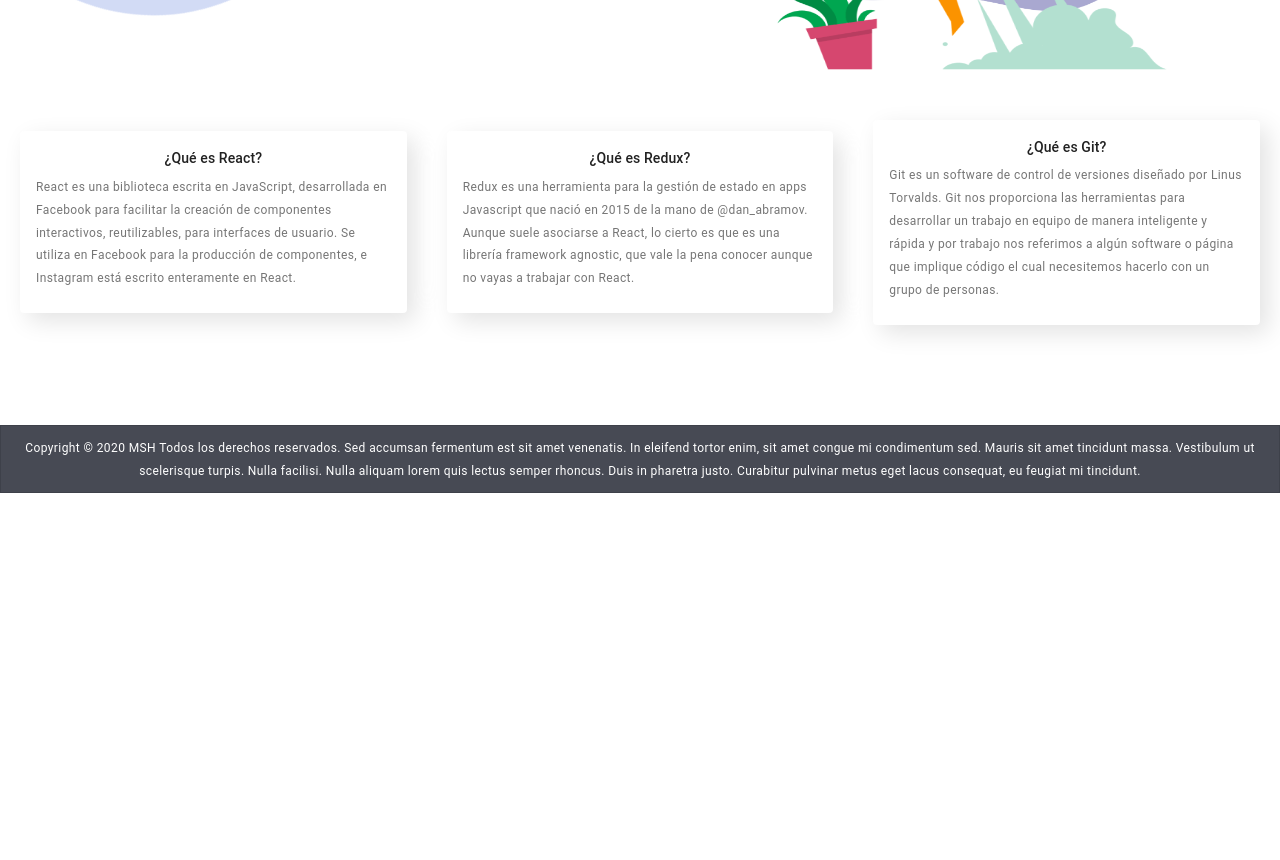
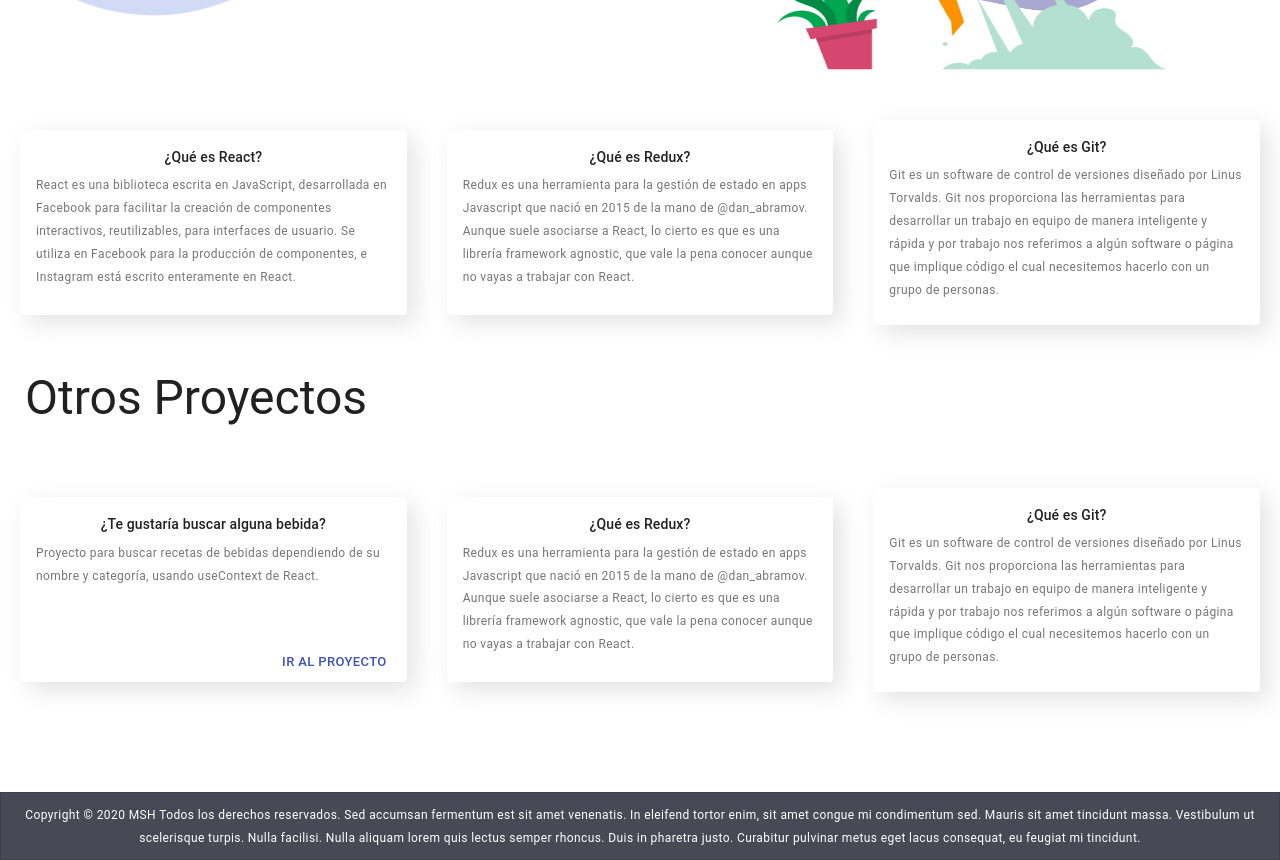
Before and after one commit to MarisolH/ReactTraining, a React (Create React App) app: page / in a window 1280 px wide. Shown: the part 540-1400 px from the top of the page. Before the commit the page ends 1033 px from the top, so only its background shows below. Built offline with nearby package versions, Linux system fonts and the light colour scheme.

Commit message:
added bebidas screen

```diff
--- a/package.json
+++ b/package.json
@@ -3,9 +3,12 @@
   "version": "0.1.0",
   "private": true,
   "dependencies": {
+    "@emotion/core": "^10.0.28",
+    "@emotion/styled": "^10.0.27",
     "@material-ui/core": "^4.6.0",
     "@material-ui/icons": "^4.5.1",
     "axios": "^0.19.0",
+    "express": "^4.17.1",
     "prop-types": "^15.7.2",
     "react": "^16.11.0",
     "react-dom": "^16.11.0",
@@ -14,6 +17,7 @@
     "react-router-dom": "^5.1.2",
     "react-scripts": "^3.3.0",
     "redux": "^4.0.4",
+    "redux-saga": "^1.1.3",
     "redux-thunk": "^2.3.0"
   },
   "scripts": {
--- a/src/App.js
+++ b/src/App.js
@@ -5,6 +5,7 @@ import MigueScreen from './screens/MigueScreen'
 import JaviScreen from './screens/JaviScreen'
 import VicScreen from './screens/VicScreen'
 import RodoScreen from './screens/RodoScreen'
+import BebidasScreen from './screens/BebidasScreen'
 
 export default () => {
     return <React.Fragment>
@@ -15,6 +16,7 @@ export default () => {
                 <Route path={'/JaviScreen'} component={JaviScreen}></Route>
                 <Route path={'/VicScreen'} component={VicScreen}></Route>
                 <Route path={'/RodoScreen'} component={RodoScreen}></Route>
+                <Route path={'/BebidasScreen'} component={BebidasScreen}></Route>
             </Switch>
         </BrowserRouter>
     </React.Fragment>
--- a/src/components/CardComponent/CardComponent.js
+++ b/src/components/CardComponent/CardComponent.js
@@ -1,5 +1,7 @@
 import React from 'react';
+import Button from '@material-ui/core/Button';
 import Card from '@material-ui/core/Card';
+import CardActions from '@material-ui/core/CardActions';
 import CardContent from '@material-ui/core/CardContent';
 import Typography from '@material-ui/core/Typography';
 import Grid from '@material-ui/core/Grid';
@@ -24,6 +26,11 @@ export default function CardComponent(props) {
                     {props.text}
                 </Typography>
             </CardContent>
+            {props.actions ? <CardActions className={classes.actions}>
+                <Button size="small" color="primary" onClick={props.actions}>
+                    Ir al proyecto
+                </Button>
+            </CardActions> : null}
         </Card>
     </Grid>
 
--- a/src/components/CardComponent/CardComponentStyles.js
+++ b/src/components/CardComponent/CardComponentStyles.js
@@ -20,8 +20,15 @@ export const useStyles = makeStyles({
         marginBottom: 12,
     },
     neuphormism: {
+        minHeight:'185px!important',
         borderRadius: '4px',
         background: ' #ffffff',
         boxShadow: '8px 8px 25px #e3e3e3, -8px -8px 25px #ffffff',
+    },
+    actions: {
+        bottom: '-30px',
+        direction: 'rtl',
+        position: 'relative',
+        padding: '15PX',
     }
 });
--- /dev/null
+++ b/src/screens/BebidasScreen/BebidasScreen.js
@@ -0,0 +1,34 @@
+import React from 'react'
+import Grid from '@material-ui/core/Grid';
+
+import MenuBar from '../../components/MenuBar/MenuBar';
+// import Typography from '@material-ui/core/Typography';
+import { useStyles } from './BebidasScreenStyles';
+
+export default function JaviScreen(props) {
+    const classes = useStyles()
+    // console.log(props)
+
+    return <React.Fragment>
+        <Grid
+            container
+            direction="column"
+            justify="center"
+            alignItems="center"
+        >
+            <Grid item xs={12} sm container >
+                <MenuBar/>
+            </Grid>
+        </Grid>
+        <Grid
+            container
+            direction="column"
+            justify="center"
+            alignItems="center"
+            className={classes.rootContainer}
+        >
+               holo bebidas
+
+        </Grid>
+    </React.Fragment>
+}
--- /dev/null
+++ b/src/screens/BebidasScreen/BebidasScreenStyles.js
@@ -0,0 +1,11 @@
+import styled from '@emotion/styled'
+import { makeStyles } from "@material-ui/core/styles";
+export const useStyles = makeStyles(theme => ({
+    rootContainer:{
+        marginTop: '3em'
+    }
+}));
+
+export const ContenedorHeader = styled.div `
+    padding: '25px'
+`;
--- /dev/null
+++ b/src/screens/BebidasScreen/index.js
@@ -0,0 +1,3 @@
+import BebidasScreen from './BebidasScreen.js';
+
+export default BebidasScreen;
--- a/src/screens/ConnectedScreen/ConnectedScreeStyles.js
+++ b/src/screens/ConnectedScreen/ConnectedScreeStyles.js
@@ -1,4 +1,6 @@
 import { makeStyles } from "@material-ui/core/styles";
+import styled from '@emotion/styled'
+
 export const useStyles = makeStyles(theme => ({
     rootContainer:{
         width:'100%',
@@ -6,3 +8,7 @@ export const useStyles = makeStyles(theme => ({
         margin:'20px'
     }
 }));
+
+export const DivProjects = styled.div `
+  padding:25px
+`;
--- a/src/screens/ConnectedScreen/ConnectedScreen.js
+++ b/src/screens/ConnectedScreen/ConnectedScreen.js
@@ -1,22 +1,22 @@
 import React from 'react';
 import Grid from '@material-ui/core/Grid';
+import Typography from '@material-ui/core/Typography';
 
 import MenuBar from '../../components/MenuBar/MenuBar';
 import DecorationForScreen from '../../components/DecorationForScreen/DecorationForScreen'
 import CardComponent from '../../components/CardComponent/CardComponent';
 import FooterComponent from '../../components/FooterComponent/FooterComponent';
-import { useStyles } from './ConnectedScreeStyles'
+import { useStyles, DivProjects } from './ConnectedScreeStyles'
+import texts from '../../utils/textsBebidas'
 
 export default function ConnectedScreen(props) {
     const classes = useStyles();
     const text ={
-        react:`React es una biblioteca escrita en JavaScript, desarrollada en Facebook para facilitar la creación de componentes interactivos, reutilizables, para interfaces de usuario.
-        Se utiliza en Facebook para la producción de componentes, e Instagram está escrito enteramente en React.`,
-        redux:`Redux es una herramienta para la gestión de estado en apps Javascript que nació en 2015 de la mano de @dan_abramov. Aunque suele asociarse a React,
-        lo cierto es que es una librería framework agnostic, que vale la pena conocer aunque no vayas a trabajar con React.`,
-        git:`Git es un software de control de versiones diseñado por Linus Torvalds. Git nos proporciona las herramientas para desarrollar
-        un trabajo en equipo de manera inteligente y rápida y  por trabajo nos referimos a algún software o página que implique código el cual necesitemos hacerlo con un grupo de personas.`
+        react:texts.react,
+        redux:texts.redux,
+        git:texts.git,
     }
+
 
     return (
         <React.Fragment>
@@ -47,6 +47,37 @@ export default function ConnectedScreen(props) {
                     <CardComponent title={'¿Qué es Git?'} text={text.git} />
                 </Grid>
             </Grid>
+            <DivProjects>
+                <Grid
+                    container
+                    direction="row"
+                    justify="center"
+                    alignItems="center"
+                >
+                    <Grid item xs={12} sm container >
+                        <Typography variant='h3' align='center' className={classes.title} color='textPrimary' gutterBottom>
+                            {texts.titleProjects}
+                        </Typography>
+                    </Grid>
+                </Grid>
+
+            </DivProjects>
+             <Grid
+                container
+                direction="row"
+                justify="center"
+                alignItems="center"
+            >
+                <Grid item xs={12} md  container className={classes.rootContainer}>
+                    <CardComponent actions={ ()=> props.history.push('/BebidasScreen')} title={'¿Te gustaría buscar alguna bebida?'} text={texts.bebidas} />
+                </Grid>
+                <Grid item xs={12} sm container className={classes.rootContainer}>
+                    <CardComponent title={'¿Qué es Redux?'} text={text.redux}/>
+                </Grid>
+                <Grid item xs={12} sm container className={classes.rootContainer}>
+                    <CardComponent title={'¿Qué es Git?'} text={text.git} />
+                </Grid>
+            </Grid>
             <Grid
                 container
                 direction="row"
--- /dev/null
+++ b/src/utils/textsBebidas.js
@@ -0,0 +1,12 @@
+export default {
+
+    react:`React es una biblioteca escrita en JavaScript, desarrollada en Facebook para facilitar la creación de componentes interactivos, reutilizables, para interfaces de usuario.
+        Se utiliza en Facebook para la producción de componentes, e Instagram está escrito enteramente en React.`,
+    redux:`Redux es una herramienta para la gestión de estado en apps Javascript que nació en 2015 de la mano de @dan_abramov. Aunque suele asociarse a React,
+        lo cierto es que es una librería framework agnostic, que vale la pena conocer aunque no vayas a trabajar con React.`,
+    git:`Git es un software de control de versiones diseñado por Linus Torvalds. Git nos proporciona las herramientas para desarrollar
+        un trabajo en equipo de manera inteligente y rápida y  por trabajo nos referimos a algún software o página que implique código el cual necesitemos hacerlo con un grupo de personas.`,
+    titleProjects: 'Otros Proyectos',
+    bebidas: `Proyecto para buscar recetas de bebidas dependiendo de su nombre y categoría,
+    usando useContext de React.`
+}
```
Also changed, not shown: src/index.js (+8 -0 lines), src/server/server.js (added, +35 -0 lines), 1 other file (tests, documents, lock files or other folders).
